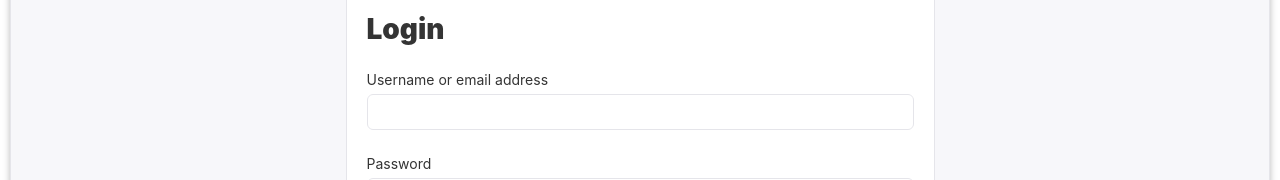
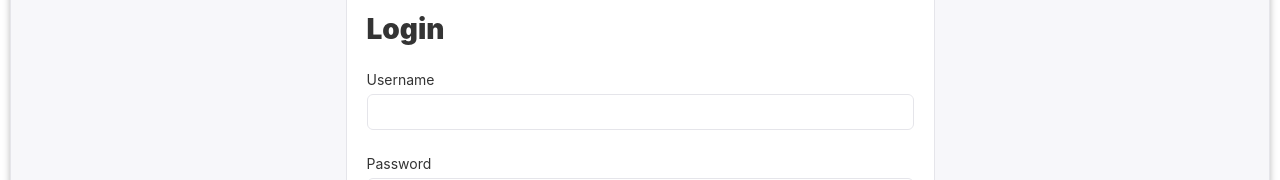
Before and after one commit to daniel13520cs/my-react-app, a React (Create React App) app: page /login in a window 1280 px wide. Shown: the part 272-452 px from the top of the page. Built offline with nearby package versions, Linux system fonts and the light colour scheme.

Commit message:
added authentication with username and password

```diff
--- a/package.json
+++ b/package.json
@@ -6,6 +6,7 @@
     "@testing-library/jest-dom": "^5.17.0",
     "@testing-library/react": "^13.4.0",
     "@testing-library/user-event": "^13.5.0",
+    "dotenv": "^16.3.1",
     "react": "^18.2.0",
     "react-dom": "^18.2.0",
     "react-router-dom": "^6.18.0",
--- a/src/Home.js
+++ b/src/Home.js
@@ -2,15 +2,14 @@ import { BrowserRouter as Router, Route, Link, Routes } from 'react-router-dom';
 import NavBar from './NavBar';
 import { Panel } from 'rsuite';
 import React, { useEffect, useState } from 'react';
-import { apiUrl } from './constants';
+import {apiURL} from './constants';
 
 function UserComponent() {
   const [userData, setUserData] = useState(null);
 
   useEffect(() => {
     // Replace the URL with the actual URL of your API
-    const api = 'https://localhost:7066/User';
-
+    const api = apiURL + '/User';
     fetch(api)
       .then((response) => {
         if (!response.ok) {
--- a/src/Login.js
+++ b/src/Login.js
@@ -12,27 +12,54 @@ import {
   } from 'rsuite';
   import NavBar from './NavBar';
 import React from 'react';
+import {apiURL} from './constants';
 import { useNavigate } from 'react-router-dom'; // Import the necessary components
+    function TextField(props) {
+        const { name, label, accepter, ...rest } = props;
+        return (
+        <Form.Group controlId={`${name}-3`}>
+            <Form.ControlLabel>{label} </Form.ControlLabel>
+            <Form.Control name={name} accepter={accepter} {...rest} />
+        </Form.Group>
+        );
+    }
 
   function Login () {
     const { StringType, NumberType } = Schema.Types;
     const model = Schema.Model({
-        name: StringType().isRequired('This field is required.'),
-        email: StringType()
-          .isEmail('Please enter a valid email address.')
-          .isRequired('This field is required.')
+        Username: StringType().isRequired('This field is required.'),
+        Password: StringType().isRequired('This field is required.')
       });
     const formRef = React.useRef();
     const [formError, setFormError] = React.useState({});
     const [formValue, setFormValue] = React.useState({
-      name: '',
-      password: '',
+      Username: '',
+      Password: '',
     });
     const navigate = useNavigate();
-    const onSigninClicked = () => {
-        navigate('/Dashboard');
-        console.log(formValue);
-    }
+    const onSigninClicked = async () => {
+        try {
+            console.log(formValue);
+            const api = apiURL + '/authentication/Login';
+            const response = await fetch(api, {
+            method: "POST",
+            headers: {
+              "Content-Type": "application/json",
+            },
+            body: JSON.stringify(formValue),
+          });
+
+          if (response.ok) {
+            navigate('/Dashboard');
+          } else if (response.status == 401) {
+            alert('Invalid username or password! Please try again');
+          } else {
+            alert('Unable to connect to authentication service!');
+          }
+        } catch (error) {
+          console.error("An error occurred:", error);
+        }
+      };
 
     return (
             <div className="show-fake-browser login-page">
@@ -51,14 +78,8 @@ import { useNavigate } from 'react-router-dom'; // Import the necessary componen
                             formValue={formValue}
                             model={model}
                             fluid>
-                        <Form.Group>
-                            <Form.ControlLabel>Username or email address</Form.ControlLabel>
-                            <Form.Control name="name" />
-                        </Form.Group>
-                        <Form.Group>
-                            <Form.ControlLabel>Password</Form.ControlLabel>
-                            <Form.Control name="password" type="password" autoComplete="off" />
-                        </Form.Group>
+                        <TextField name="Username" label="Username" />
+                        <TextField name="Password" label="Password" />
                         <Form.Group>
                             <ButtonToolbar>
                             <Button appearance="primary" onClick={onSigninClicked}>Sign in</Button>
--- a/src/constants.js
+++ b/src/constants.js
@@ -1 +1 @@
-export const apiUrl = 'https://localhost:7066/';
+export const apiURL = 'https://localhost:7066'
```
Also changed, not shown: 1 other file (tests, documents, lock files or other folders).
